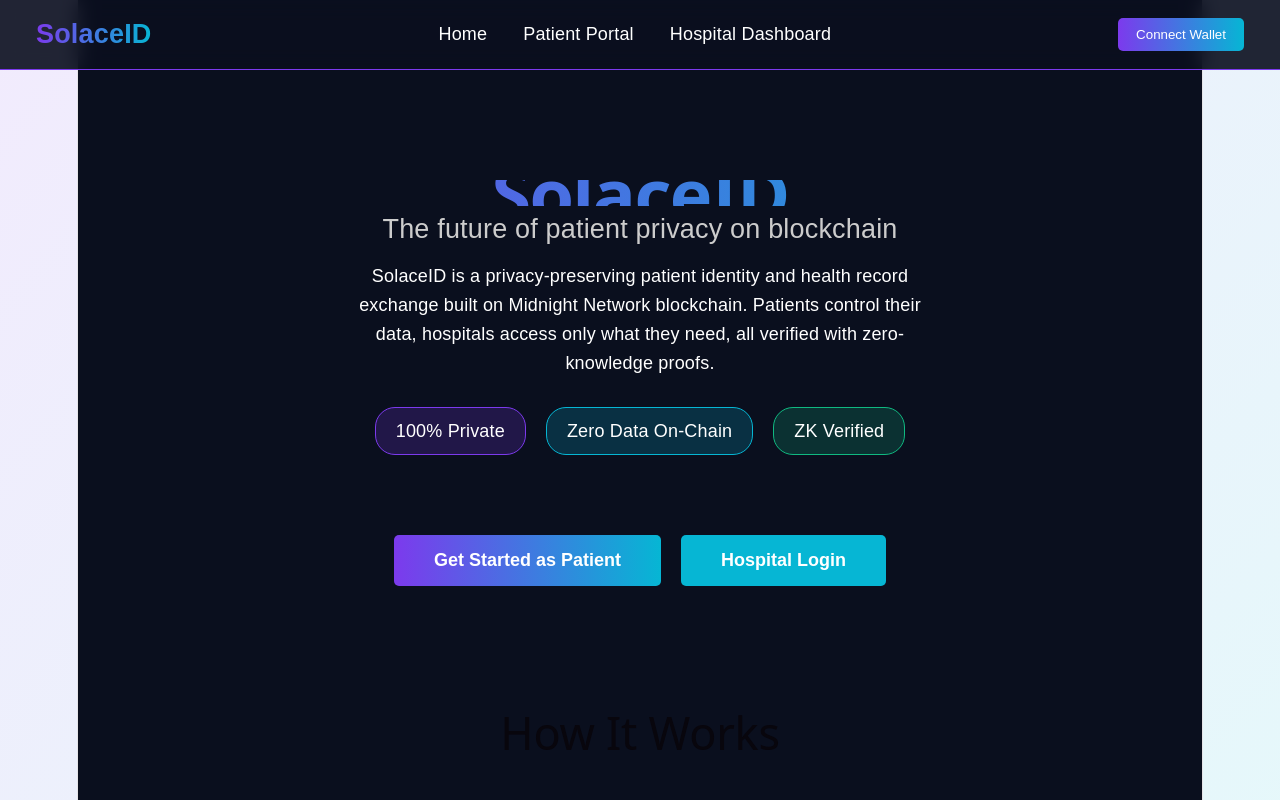
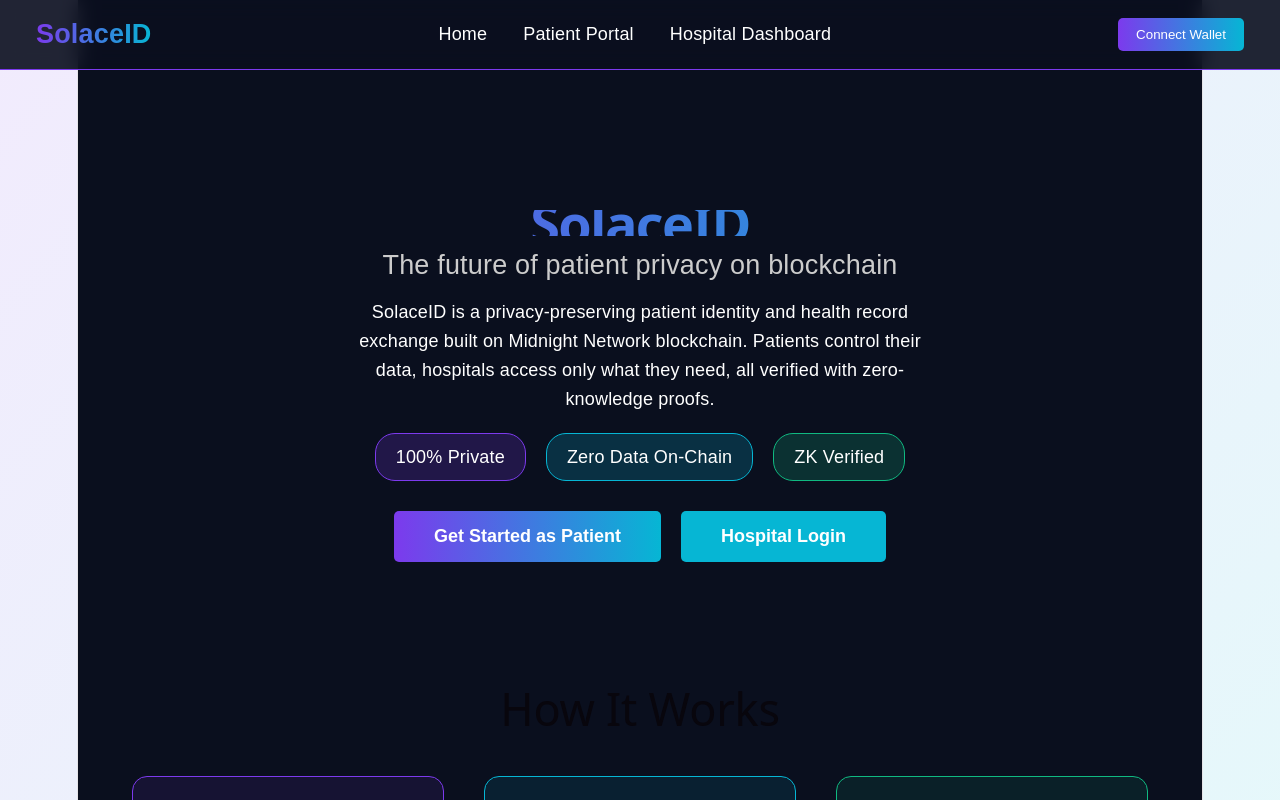
Before and after one commit to dakshdrall/SolaceID, a React (Vite) app in the folder solaceid/: page / in a window 1280 px wide. Shown: the top 800 px of the page. Built offline with nearby package versions, Linux system fonts and the light colour scheme.

Commit message:
fix: hero section layout and heading size

```diff
--- a/solaceid/src/pages/LandingPage.tsx
+++ b/solaceid/src/pages/LandingPage.tsx
@@ -4,7 +4,7 @@ function LandingPage() {
   const navigate = useNavigate();
 
   return (
-    <div style={{ backgroundColor: '#0a0f1e', minHeight: '100vh', color: 'white', fontFamily: 'Arial, sans-serif', paddingTop: '100px', scrollPaddingTop: '3rem' }}>
+    <div style={{ backgroundColor: '#0a0f1e', minHeight: '100vh', color: 'white', fontFamily: 'Arial, sans-serif', paddingTop: '130px', scrollPaddingTop: '3rem' }}>
       <div style={{
         position: 'fixed',
         top: 0,
@@ -55,7 +55,7 @@ function LandingPage() {
       }}></div>
       <header style={{ textAlign: 'center', padding: '80px 20px 40px' }}>
         <h1 style={{
-          fontSize: '4rem',
+          fontSize: '3rem',
           fontWeight: 'bold',
           background: 'linear-gradient(to right, #7c3aed, #06b6d4)',
           WebkitBackgroundClip: 'text',
@@ -64,25 +64,26 @@ function LandingPage() {
         }}>
           SolaceID
         </h1>
-        <p style={{ fontSize: '1.5rem', margin: '10px 0 20px', color: '#ccc' }}>The future of patient privacy on blockchain</p>
-        <p style={{ fontSize: '18px', maxWidth: '600px', margin: '0 auto', lineHeight: '1.6' }}>
+        <p style={{ fontSize: '1.5rem', margin: '16px 0 20px', color: '#ccc' }}>The future of patient privacy on blockchain</p>
+        <p style={{ fontSize: '18px', maxWidth: '600px', margin: '0 auto 20px', lineHeight: '1.6' }}>
           SolaceID is a privacy-preserving patient identity and health record exchange built on Midnight Network blockchain.
           Patients control their data, hospitals access only what they need, all verified with zero-knowledge proofs.
         </p>
-        <div style={{ marginTop: '30px', display: 'flex', justifyContent: 'center', gap: '20px', flexWrap: 'wrap' }}>
+        <div style={{ marginBottom: '30px', display: 'flex', justifyContent: 'center', gap: '20px', flexWrap: 'wrap' }}>
           <span style={{ background: 'rgba(124, 58, 237, 0.2)', padding: '10px 20px', borderRadius: '20px', border: '1px solid #7c3aed' }}>100% Private</span>
           <span style={{ background: 'rgba(6, 182, 212, 0.2)', padding: '10px 20px', borderRadius: '20px', border: '1px solid #06b6d4' }}>Zero Data On-Chain</span>
           <span style={{ background: 'rgba(16, 185, 129, 0.2)', padding: '10px 20px', borderRadius: '20px', border: '1px solid #10b981' }}>ZK Verified</span>
         </div>
+        <div style={{ marginTop: '20px', display: 'flex', justifyContent: 'center', gap: '20px', flexWrap: 'wrap' }}>
+          <button onClick={() => navigate('/wallet')} style={{ ...buttonStyle, background: 'linear-gradient(to right, #7c3aed, #06b6d4)', padding: '15px 40px', fontSize: '18px' }}>
+            Get Started as Patient
+          </button>
+          <button onClick={() => navigate('/hospital')} style={{ ...buttonStyle, background: '#06b6d4', padding: '15px 40px', fontSize: '18px' }}>
+            Hospital Login
+          </button>
+        </div>
       </header>
-      <section style={{ padding: '40px 20px', textAlign: 'center' }}>
-        <button onClick={() => navigate('/wallet')} style={{ ...buttonStyle, background: 'linear-gradient(to right, #7c3aed, #06b6d4)', marginRight: '20px', padding: '15px 40px', fontSize: '18px' }}>
-          Get Started as Patient
-        </button>
-        <button onClick={() => navigate('/hospital')} style={{ ...buttonStyle, background: '#06b6d4', padding: '15px 40px', fontSize: '18px' }}>
-          Hospital Login
-        </button>
-      </section>
+
       <section style={{ padding: '80px 20px', textAlign: 'center' }}>
         <h2 style={{ fontSize: '2.5rem', marginBottom: '40px' }}>How It Works</h2>
         <div style={{ display: 'flex', justifyContent: 'center', gap: '40px', flexWrap: 'wrap' }}>
```
